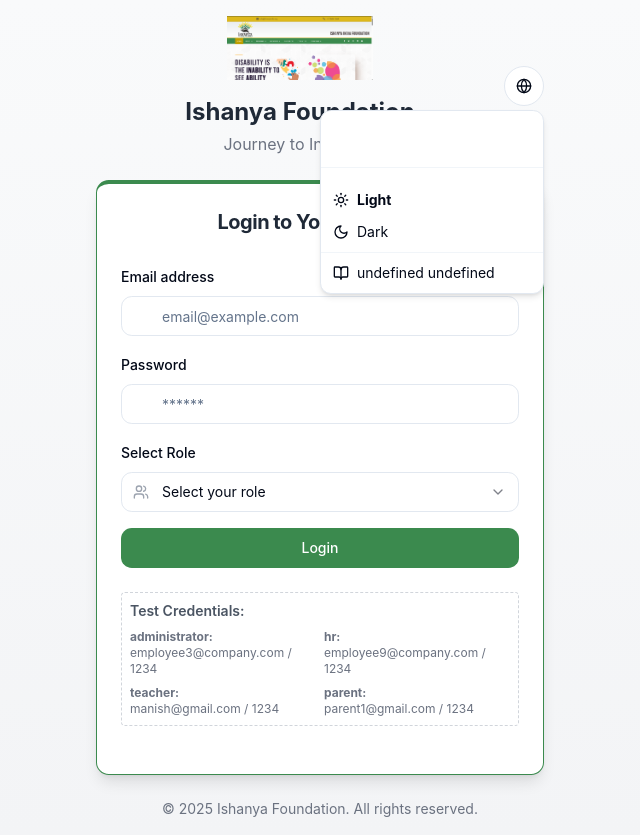
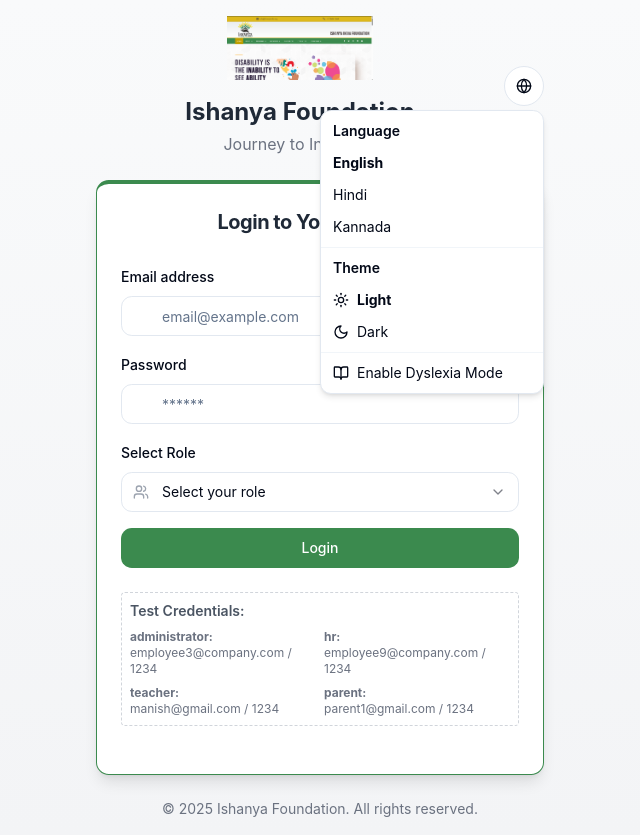
Before and after one commit to hitesh-mehta/sankalp-ishanya, a React (Vite) app: page /login in a window 1280 px wide. Both pictures are taken after a click on the button 844 px from the left and 86 px from the top of the page. Shown: the whole page, without its empty margins (320-960 px from the left). Built offline with nearby package versions, Linux system fonts and the light colour scheme; a web font is replaced by a local one.

Commit message:
Fix: Restore previous state
Revert unintended changes.

```diff
--- a/src/App.tsx
+++ b/src/App.tsx
@@ -1,3 +1,4 @@
+
 import { Toaster } from "@/components/ui/toaster";
 import { Toaster as Sonner } from "@/components/ui/sonner";
 import { TooltipProvider } from "@/components/ui/tooltip";
--- a/src/components/layout/Layout.tsx
+++ b/src/components/layout/Layout.tsx
@@ -39,7 +39,7 @@ const Layout = ({ title, subtitle, children, showBackButton = false, onBack }: L
                 onClick={onBack}
               >
                 <ArrowLeft className="h-4 w-4 mr-1" />
-                {t('common.back')}
+                {t('common.back') || 'Back'}
               </Button>
             )}
             <div>
--- a/src/components/ui/AccessibilityMenu.tsx
+++ b/src/components/ui/AccessibilityMenu.tsx
@@ -87,8 +87,8 @@ export function AccessibilityMenu() {
   const toggleDyslexiaMode = () => {
     setIsDyslexiaMode(!isDyslexiaMode);
     const message = !isDyslexiaMode
-      ? t('accessibility.dyslexia_enabled')
-      : t('accessibility.dyslexia_disabled');
+      ? (t('accessibility.dyslexia_enabled') || 'Dyslexia-friendly mode enabled')
+      : (t('accessibility.dyslexia_disabled') || 'Dyslexia-friendly mode disabled');
 
     toast.success(message, { duration: 2000 });
   };
@@ -101,36 +101,36 @@ export function AccessibilityMenu() {
         </Button>
       </DropdownMenuTrigger>
       <DropdownMenuContent align="end" className="w-56">
-        <DropdownMenuLabel>{t("common.language")}</DropdownMenuLabel>
+        <DropdownMenuLabel>{t("common.language") || "Language"}</DropdownMenuLabel>
         <DropdownMenuItem onClick={() => setLanguage("english")}>
           <span className={language === "english" ? "font-bold" : ""}>
-            {t("common.english")}
+            {t("common.english") || "English"}
           </span>
         </DropdownMenuItem>
         <DropdownMenuItem onClick={() => setLanguage("hindi")}>
           <span className={language === "hindi" ? "font-bold" : ""}>
-            {t("common.hindi")}
+            {t("common.hindi") || "Hindi"}
           </span>
         </DropdownMenuItem>
         <DropdownMenuItem onClick={() => setLanguage("kannada")}>
           <span className={language === "kannada" ? "font-bold" : ""}>
-            {t("common.kannada")}
+            {t("common.kannada") || "Kannada"}
           </span>
         </DropdownMenuItem>
 
         <DropdownMenuSeparator />
 
-        <DropdownMenuLabel>{t("common.theme.title")}</DropdownMenuLabel>
+        <DropdownMenuLabel>{t("common.theme.title") || "Theme"}</DropdownMenuLabel>
         <DropdownMenuItem onClick={() => setTheme("light")}>
           <Sun className="h-4 w-4 mr-2" />
           <span className={theme === "light" ? "font-bold" : ""}>
-            {t("common.theme.light")}
+            {t("common.theme.light") || "Light"}
           </span>
         </DropdownMenuItem>
         <DropdownMenuItem onClick={() => setTheme("dark")}>
           <Moon className="h-4 w-4 mr-2" />
           <span className={theme === "dark" ? "font-bold" : ""}>
-            {t("common.theme.dark")}
+            {t("common.theme.dark") || "Dark"}
           </span>
         </DropdownMenuItem>
 
@@ -139,8 +139,8 @@ export function AccessibilityMenu() {
         <DropdownMenuItem onClick={toggleDyslexiaMode}>
           <BookOpen className="h-4 w-4 mr-2" />
           {isDyslexiaMode
-            ? t("common.disable") + " " + t("common.dyslexia")
-            : t("common.enable") + " " + t("common.dyslexia")}
+            ? (t("common.disable") || "Disable") + " " + (t("common.dyslexia") || "Dyslexia Mode")
+            : (t("common.enable") || "Enable") + " " + (t("common.dyslexia") || "Dyslexia Mode")}
         </DropdownMenuItem>
       </DropdownMenuContent>
     </DropdownMenu>
--- a/src/components/ui/LanguageProvider.tsx
+++ b/src/components/ui/LanguageProvider.tsx
@@ -29,6 +29,14 @@ const translations: Record<Language, Record<string, string>> = {
     'common.success': 'Success',
     'common.theme.dark': 'Dark',
     'common.theme.light': 'Light',
+    'common.theme.title': 'Theme',
+    'common.language': 'Language',
+    'common.english': 'English',
+    'common.hindi': 'Hindi',
+    'common.kannada': 'Kannada',
+    'common.enable': 'Enable',
+    'common.disable': 'Disable',
+    'common.dyslexia': 'Dyslexia Mode',
 
     'login.title': 'Login to Your Account',
     'login.subtitle': 'Enter your credentials to access your account',
@@ -72,6 +80,14 @@ const translations: Record<Language, Record<string, string>> = {
     'common.success': 'सफलता',
     'common.theme.dark': 'डार्क',
     'common.theme.light': 'लाइट',
+    'common.theme.title': 'थीम',
+    'common.language': 'भाषा',
+    'common.english': 'अंग्रेजी',
+    'common.hindi': 'हिंदी',
+    'common.kannada': 'कन्नड़',
+    'common.enable': 'सक्षम करें',
+    'common.disable': 'अक्षम करें',
+    'common.dyslexia': 'डिस्लेक्सिया मोड',
 
     'login.title': 'अपने खाते में लॉगिन करें',
     'login.subtitle': 'अपने खाते तक पहुंचने के लिए अपना प्रमाण पत्र दर्ज करें',
@@ -115,6 +131,14 @@ const translations: Record<Language, Record<string, string>> = {
     'common.success': 'ಯಶಸ್ಸು',
     'common.theme.dark': 'ಡಾರ್ಕ್',
     'common.theme.light': 'ಲೈಟ್',
+    'common.theme.title': 'ಥೀಮ್',
+    'common.language': 'ಭಾಷೆ',
+    'common.english': 'ಇಂಗ್ಲಿಷ್',
+    'common.hindi': 'ಹಿಂದಿ',
+    'common.kannada': 'ಕನ್ನಡ',
+    'common.enable': 'ಸಕ್ರಿಯಗೊಳಿಸಿ',
+    'common.disable': 'ನಿಷ್ಕ್ರಿಯಗೊಳಿಸಿ',
+    'common.dyslexia': 'ಡಿಸ್ಲೆಕ್ಸಿಯಾ ಮೋಡ್',
 
     'login.title': 'ನಿಮ್ಮ ಖಾತೆಗೆ ಲಾಗಿನ್ ಮಾಡಿ',
     'login.subtitle': 'ನಿಮ್ಮ ಖಾತೆಯನ್ನು ಪ್ರವೇಶಿಸಲು ನಿಮ್ಮ ರುಜುವಾತುಗಳನ್ನು ನಮೂದಿಸಿ',
@@ -162,6 +186,29 @@ export const LanguageProvider = ({ children, defaultLanguage = 'english' }: Lang
   // Save language preference to localStorage when it changes
   useEffect(() => {
     localStorage.setItem('language', language);
+
+    // Notify user about language change
+    const timer = setTimeout(() => {
+      const root = document.documentElement;
+      const style = document.createElement('style');
+      style.id = 'language-transition';
+      style.innerHTML = `
+        * {
+          transition: all 0.3s ease;
+        }
+      `;
+
+      document.head.appendChild(style);
+
+      setTimeout(() => {
+        const languageTransition = document.getElementById('language-transition');
+        if (languageTransition) {
+          languageTransition.remove();
+        }
+      }, 500);
+    }, 50);
+
+    return () => clearTimeout(timer);
   }, [language]);
 
   // Translation function
--- a/src/components/ui/ThemeProvider.tsx
+++ b/src/components/ui/ThemeProvider.tsx
@@ -53,7 +53,7 @@ export function ThemeProvider({
     const timer = setTimeout(() => {
       // Show a toast notification when theme changes
       toast.success(
-        `${t('accessibility.theme_changed')} ${t(`common.theme.${theme}`)}`,
+        `${t('accessibility.theme_changed') || 'Theme changed to'} ${t(`common.theme.${theme}`) || theme}`,
         { duration: 2000 }
       );
     }, 100);
```
